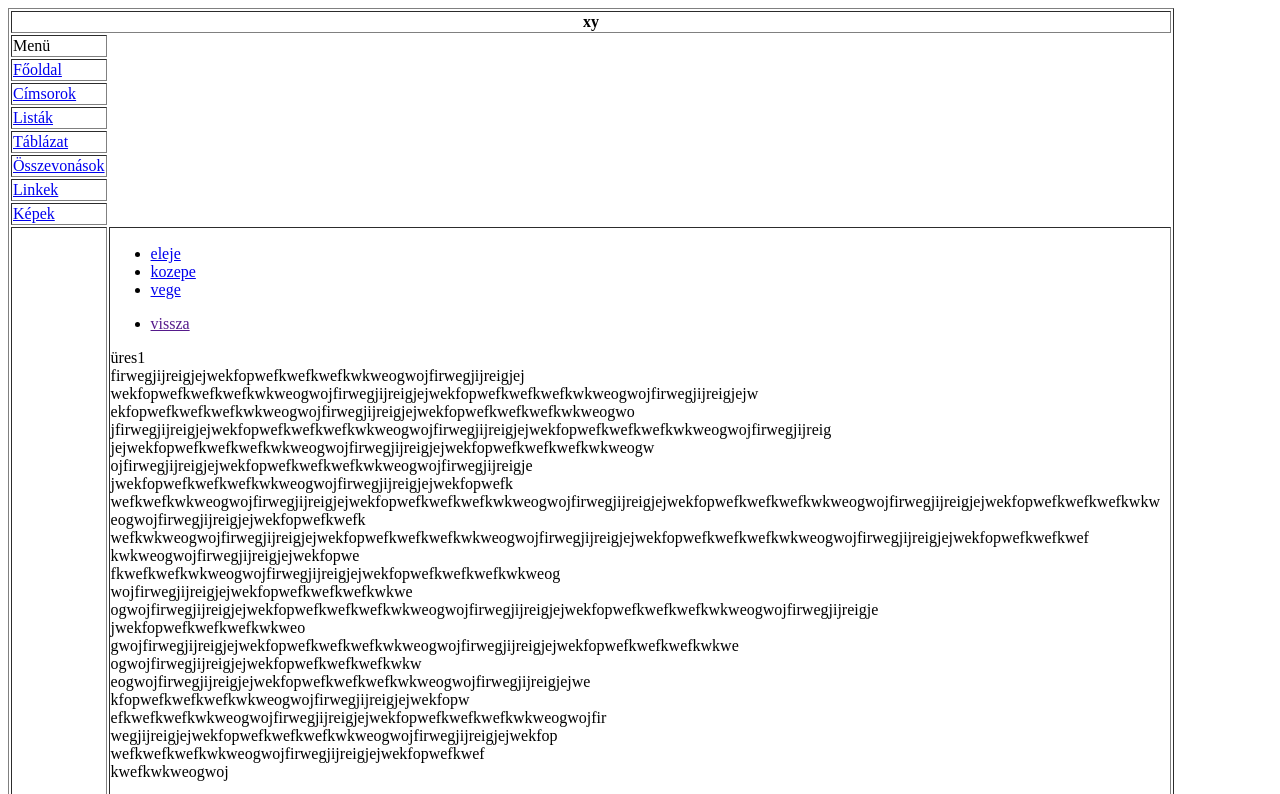
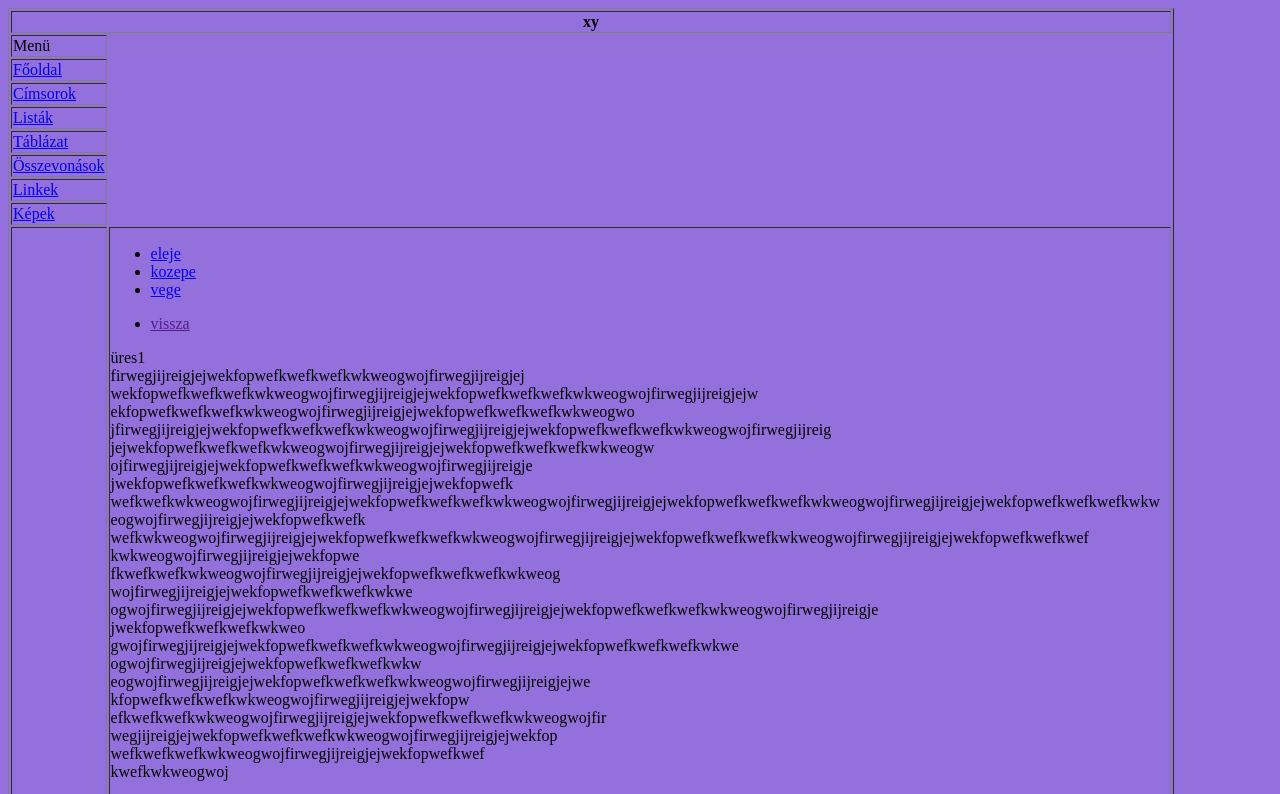
Before and after one commit to nnorbert123/firstwebsite, a plain HTML site: page belsolink.html in a window 1280 px wide. Shown: the top 794 px of the page. Drawn offline with Linux system fonts and the light colour scheme.

Commit message:
Update belsolink.html

```diff
--- a/belsolink.html
+++ b/belsolink.html
@@ -4,6 +4,11 @@
 <head>
     <meta charset="utf-8" />
     <title>Belső link</title>
+    <style>
+        body{
+            background-color:mediumpurple;
+        }
+    </style>
 </head>
 <body>
     <table border="1">
```
